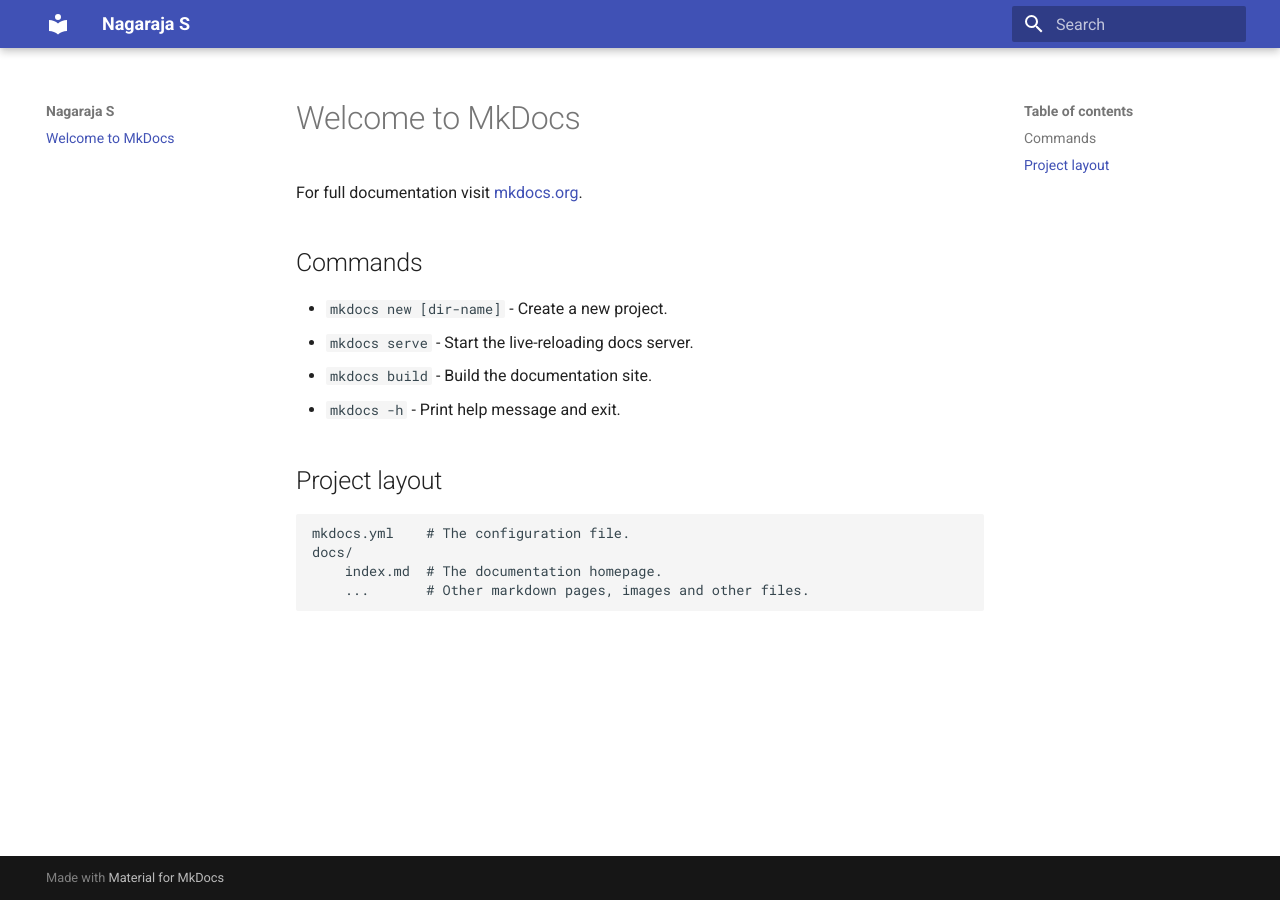
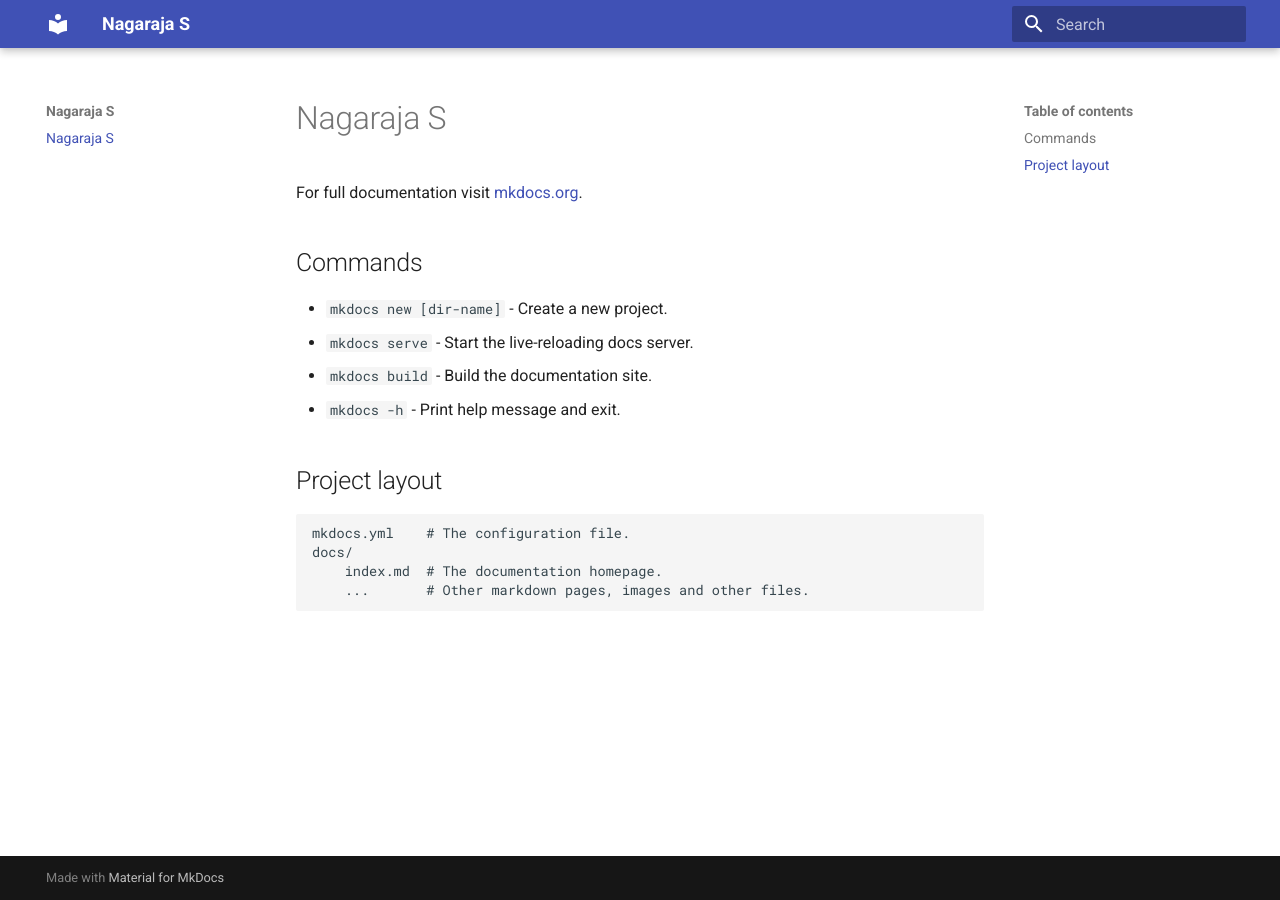
Before and after one commit to nagarajas/nagarajas.github.io, an MkDocs documentation site: the page built from docs/index.md, in a window 1280 px wide. Built offline with MkDocs 1.6.1 and Material for MkDocs 9.7.7, drawn with Linux system fonts in a browser that asks for light colours.

Commit message:
changed the title

```diff
--- a/docs/index.md
+++ b/docs/index.md
@@ -1,4 +1,4 @@
-# Welcome to MkDocs
+# Nagaraja S
 
 For full documentation visit [mkdocs.org](https://www.mkdocs.org).
 
```
